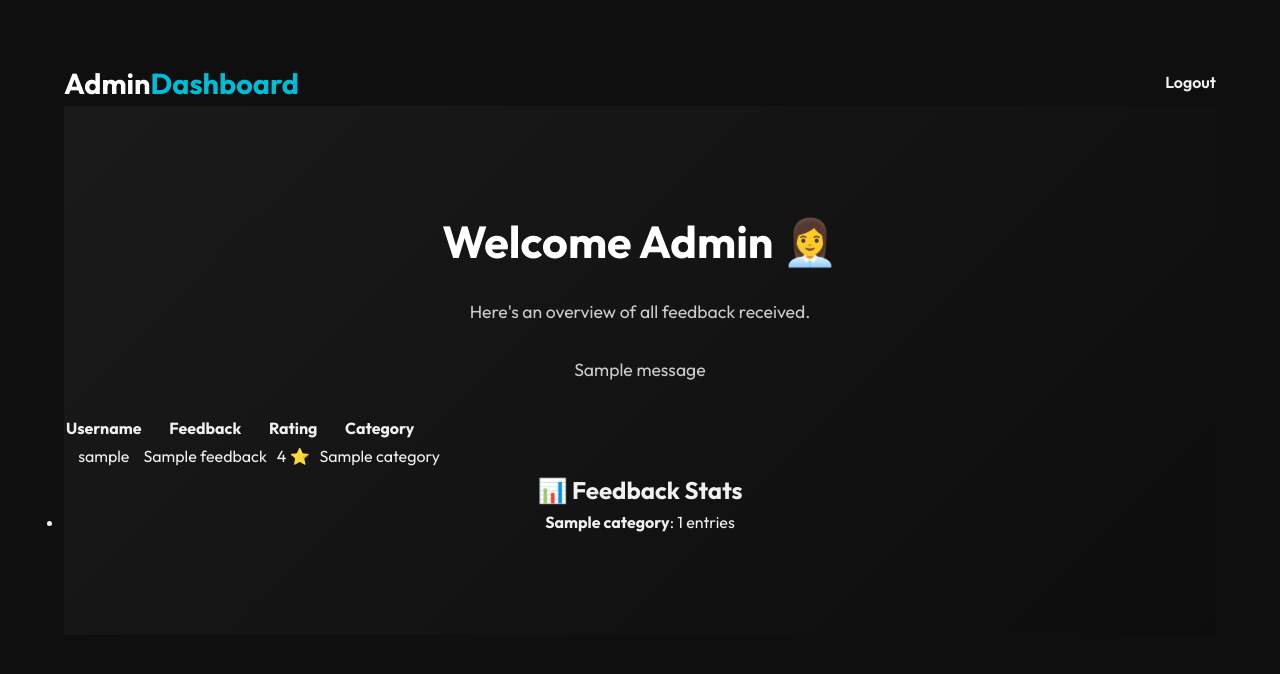
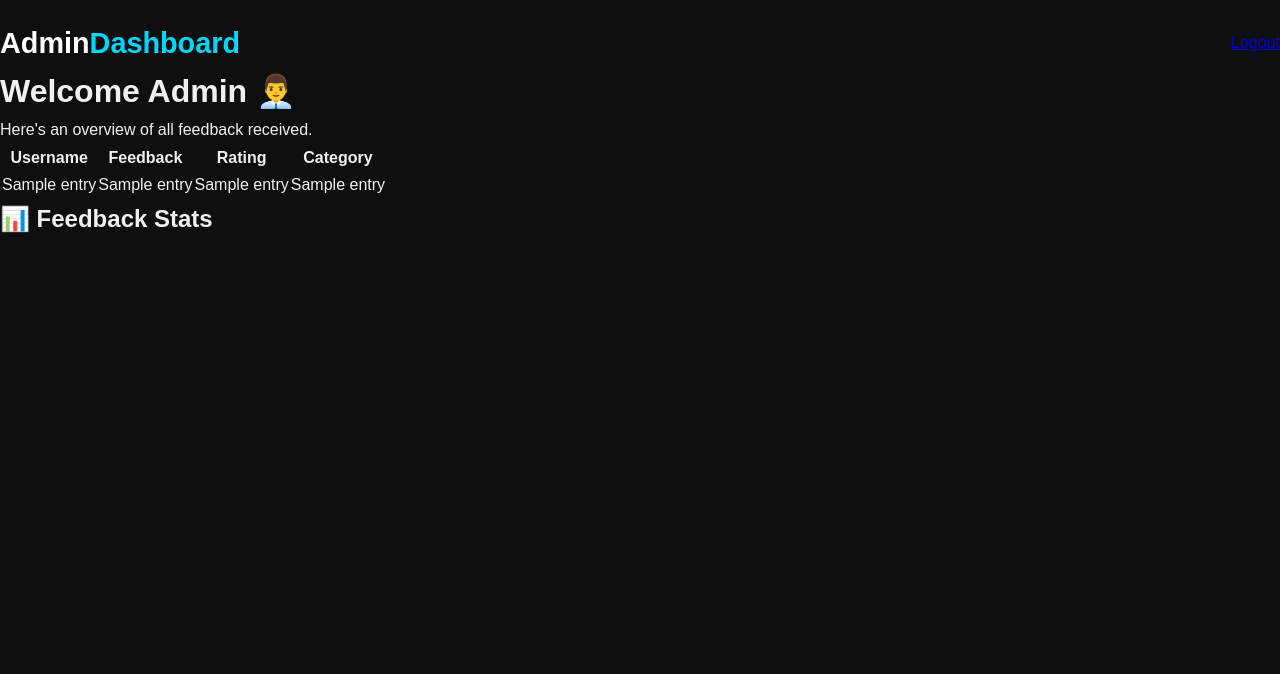
Before and after one commit to buildwithjanhavi/Website-Feedback-Collector-with-Admin-Dashboard, a Flask app: template templates/admin_dashboard.html in a window 1280 px wide. Shown: the top 674 px of the page. Run offline with Flask 2, Linux system fonts and the light colour scheme; the template is opened without the code that fills it: most values are stand-ins (such as "Sample title", 1, 10 or a date in 2020); one stand-in notice (Sample message) is shown.

Commit message:
Update admin_dashboard.html

```diff
--- a/templates/admin_dashboard.html
+++ b/templates/admin_dashboard.html
@@ -2,36 +2,22 @@
 <html lang="en">
 <head>
     <meta charset="UTF-8">
-    <title>Admin Dashboard | Feedback Collector</title>
+    <title>Admin Dashboard</title>
     <link rel="stylesheet" href="{{ url_for('static', filename='style.css') }}">
-    <link href="https://fonts.googleapis.com/css2?family=Outfit:wght@400;600;700&display=swap" rel="stylesheet">
 </head>
 <body>
-    <div class="container">
-        <div class="navbar">
-            <div class="logo">Admin<span>Dashboard</span></div>
-            <div class="nav-links">
-                <a href="{{ url_for('logout') }}">Logout</a>
-            </div>
-        </div>
+    <nav class="navbar">
+        <div class="logo">Admin<span style="color:#00d8ff">Dashboard</span></div>
+        <div><a href="{{ url_for('logout') }}" class="logout-link">Logout</a></div>
+    </nav>
 
-        <div class="hero-section">
-            <div class="hero-content">
-                <h1>Welcome Admin 👩‍💼</h1>
-                <p>Here's an overview of all feedback received.</p>
+    <div class="dashboard-container">
+        <h1 class="dashboard-heading">Welcome Admin 👨‍💼</h1>
+        <p class="dashboard-subheading">Here's an overview of all feedback received.</p>
 
-                {% with messages = get_flashed_messages() %}
-                  {% if messages %}
-                    <div class="flash">
-                      {% for message in messages %}
-                        <p>{{ message }}</p>
-                      {% endfor %}
-                    </div>
-                  {% endif %}
-                {% endwith %}
-
-                <div class="feedback-table">
-                    <table>
+        {% if feedback %}
+        <div class="table-container">
+            <table class="feedback-table">
                 <thead>
                     <tr>
                         <th>Username</th>
@@ -41,27 +27,24 @@
                     </tr>
                 </thead>
                 <tbody>
-                            {% for row in feedbacks %}
+                    {% for entry in feedback %}
                     <tr>
-                                <td>{{ row['username'] }}</td>
-                                <td>{{ row['feedback'] }}</td>
-                                <td>{{ row['rating'] }} ⭐</td>
-                                <td>{{ row['category'] }}</td>
+                        <td>{{ entry[1] }}</td>
+                        <td>{{ entry[2] }}</td>
+                        <td>{{ entry[3] }}</td>
+                        <td>{{ entry[4] }}</td>
                     </tr>
                     {% endfor %}
                 </tbody>
             </table>
         </div>
+        {% else %}
+            <p style="text-align:center; margin-top: 2rem;">No feedback received yet.</p>
+        {% endif %}
 
-                <div class="stats-section">
+        <div class="feedback-stats">
             <h2>📊 Feedback Stats</h2>
-                    <ul class="stats">
-                        {% for stat in stats %}
-                        <li><strong>{{ stat['category'] }}</strong>: {{ stat['count'] }} entries</li>
-                        {% endfor %}
-                    </ul>
-                </div>
-            </div>
+            <!-- Add charts or stats here if needed -->
         </div>
     </div>
 </body>
```
Lines whose indentation alone changed are shown as unchanged.
